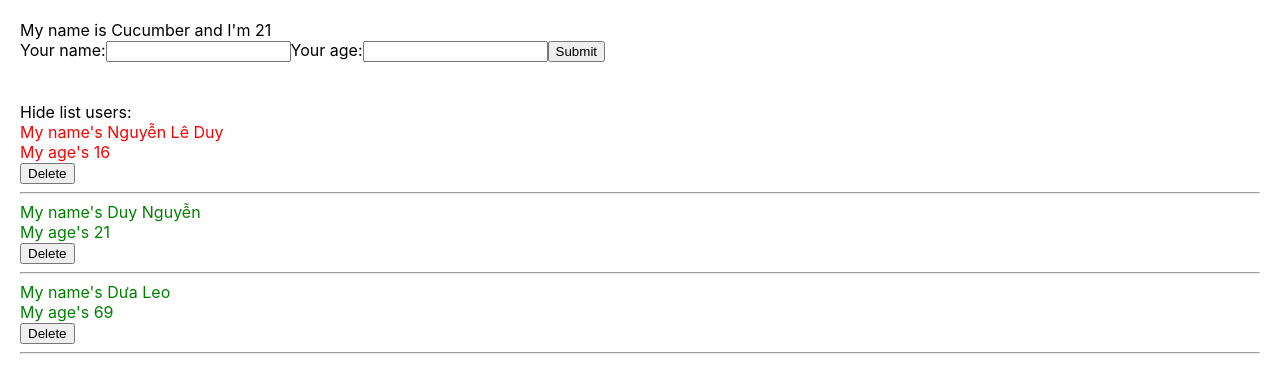
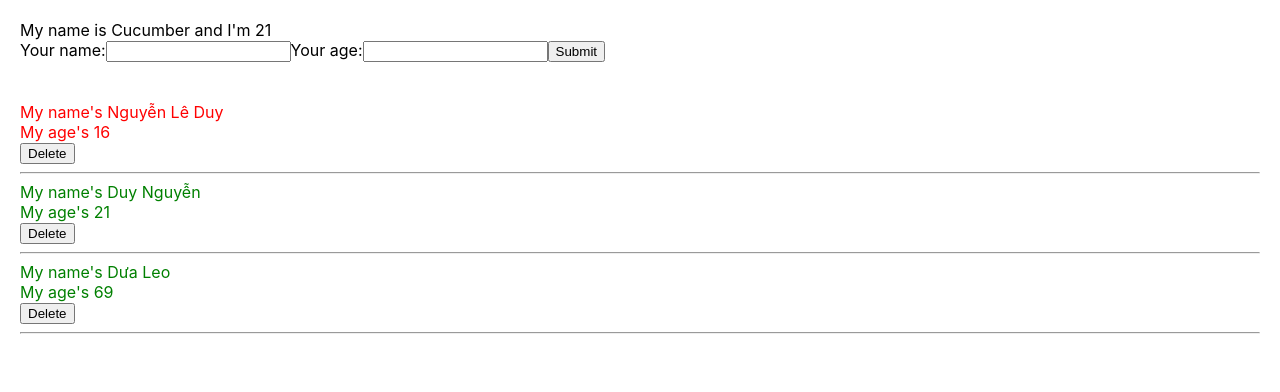
Before and after one commit to NguyenLeDuyy/Hello-World-ReactJS, a React (Create React App) app: page / in a window 1280 px wide. Shown: the top 392 px of the page. Built offline with nearby package versions, Linux system fonts and the light colour scheme.

Commit message:
Video 34

```diff
--- a/src/components/Displayinfor.js
+++ b/src/components/Displayinfor.js
@@ -2,56 +2,58 @@
 import './Displayinfor.scss';
 import logooo from './../logo.svg'; //logooo tượng trưng cho tên biến
 
-class DisplayInfor extends React.Component {
 
-    constructor(props) {
-        console.log('>>>> call me constructor: 0')
-        super(props);
-        //babel compiler
-        this.state = {
-            isShowListUser: true,
-        }
-    }
+// stateless vs stateful
+// class DisplayInfor extends React.Component {
 
-    componentDidMount() {
-        console.log('call me component did mount');
-        setTimeout(() => {
-            document.title = 'Duy Lê'
-        }, 3000);
-    }
+//     render() {
+//         console.log('>>>> call me render')
 
-    componentDidUpdate(prevProps, prevState, snapshot) {
-        console.log('call me component did update', this.props, prevProps);
-        if (this.props.listUsers !== prevProps.listUsers) {
-            if (this.props.listUsers.length === 5) {
-                alert('You got 5 users')
-            }
-        }
-    }
-
-    handleShowHide = () => {
-        this.setState({
-            isShowListUser: !this.state.isShowListUser,
-        })
-    }
-
-    render() {
-        console.log('>>>> call me render')
-
-        //destructuring array/object
-        const { listUsers } = this.props; // "Vì" this.props là một object variable
+//         //destructuring array/object
+//         const { listUsers } = this.props; // "Vì" this.props là một object variable
 
 
-        //template + logic js
+//         //template + logic js
+//         return (
+//             <div className="display-infor-container">
+
+//                 {true &&
+//                     <>
+//                         {listUsers.map((user, index) => { // không nên dùng index làm 'key' vì dễ bị bug
+//                             return (
+//                                 <div key={user.id} className={+user.age > 18 ? "green" : "red"}>
+//                                     <div>My name's {user.name}</div>
+//                                     <div>My age's {user.age}</div>
+//                                     <div>
+//                                         <button onClick={() => { this.props.handleDeleteUser(user.id) }}>Delete</button>
+//                                         {/* Trong React, khi bạn truyền một hàm như một prop và muốn truyền tham số cho hàm đó, bạn cần sử dụng một arrow function hoặc một hàm bình thường để "bọc" lời gọi hàm.
+
+//                                         Nếu bạn viết như sau:
+
+//                                         Thì hàm handleDeleteUser sẽ được gọi ngay lập tức khi component được render, chứ không phải khi bạn click vào button. Điều này thường không phải là điều bạn mong muốn.
+
+//                                         Khi bạn sử dụng một arrow function như sau:
+
+//                                         Thì hàm handleDeleteUser sẽ chỉ được gọi khi bạn click vào button, và user.id sẽ được truyền vào như một tham số. Đây chính là cách bạn truyền tham số cho một hàm callback trong React. */}
+//                                     </div>
+//                                     <hr />
+//                                 </div>
+//                             )
+//                         })
+//                         }
+//                     </>
+//                 }
+//             </div>
+//         )
+//     }
+// }
+
+const DisplayInfor = (props) => {
+    const { listUsers } = props; // "Vì" this.props là một object variable
     return (
         <div className="display-infor-container">
-                {/* <img src={logooo} alt="Logo"></img> */}
-                <div>
-                    <span onClick={() => { this.handleShowHide() }}>
-                        {this.state.isShowListUser ? "Hide list users: " : "Show list users: "}
-                    </span>
-                </div>
-                {this.state.isShowListUser &&
+
+            {true &&
                 <>
                     {listUsers.map((user, index) => { // không nên dùng index làm 'key' vì dễ bị bug
                         return (
@@ -59,7 +61,7 @@
                                 <div>My name's {user.name}</div>
                                 <div>My age's {user.age}</div>
                                 <div>
-                                        <button onClick={() => { this.props.handleDeleteUser(user.id) }}>Delete</button>
+                                    <button onClick={() => { props.handleDeleteUser(user.id) }}>Delete</button>
                                     {/* Trong React, khi bạn truyền một hàm như một prop và muốn truyền tham số cho hàm đó, bạn cần sử dụng một arrow function hoặc một hàm bình thường để "bọc" lời gọi hàm.
 
                                             Nếu bạn viết như sau:
@@ -80,6 +82,5 @@
         </div>
     )
 }
-}
 
 export default DisplayInfor;
```
Lines whose indentation alone changed are shown as unchanged.
